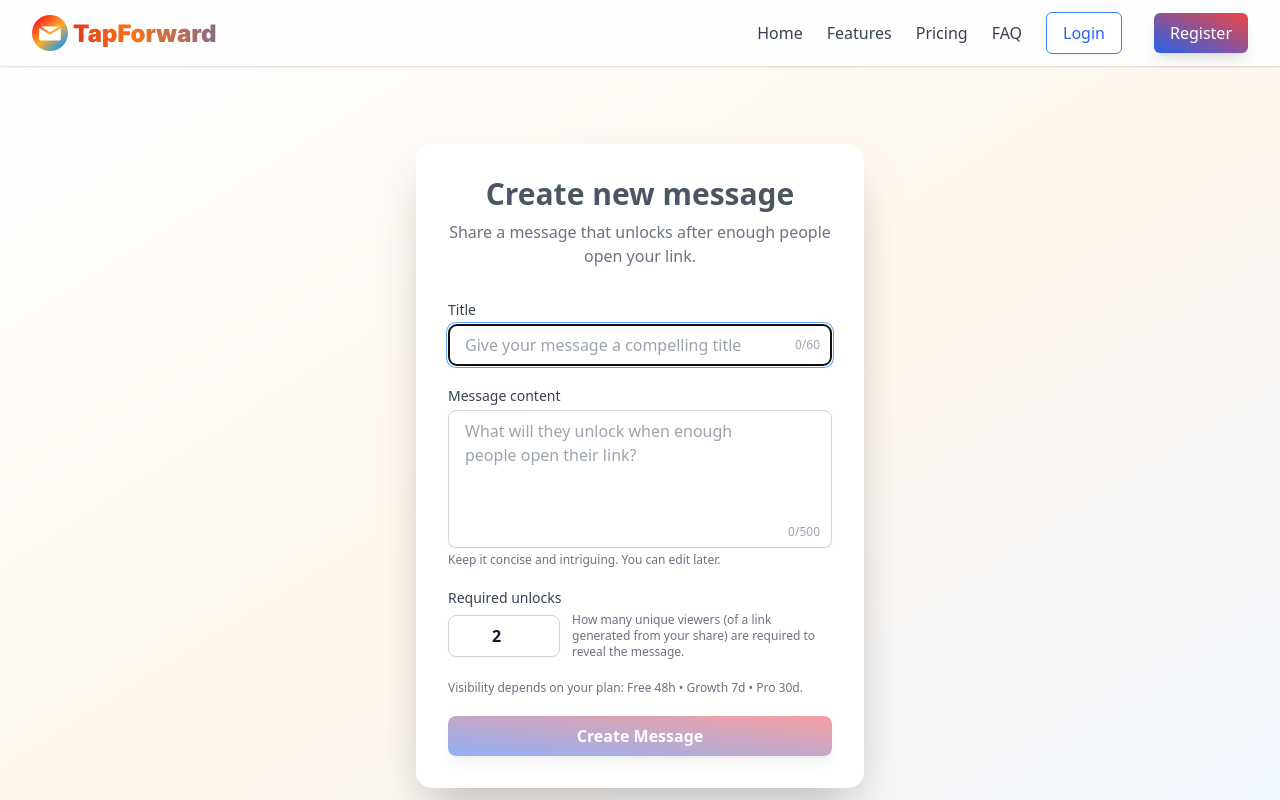
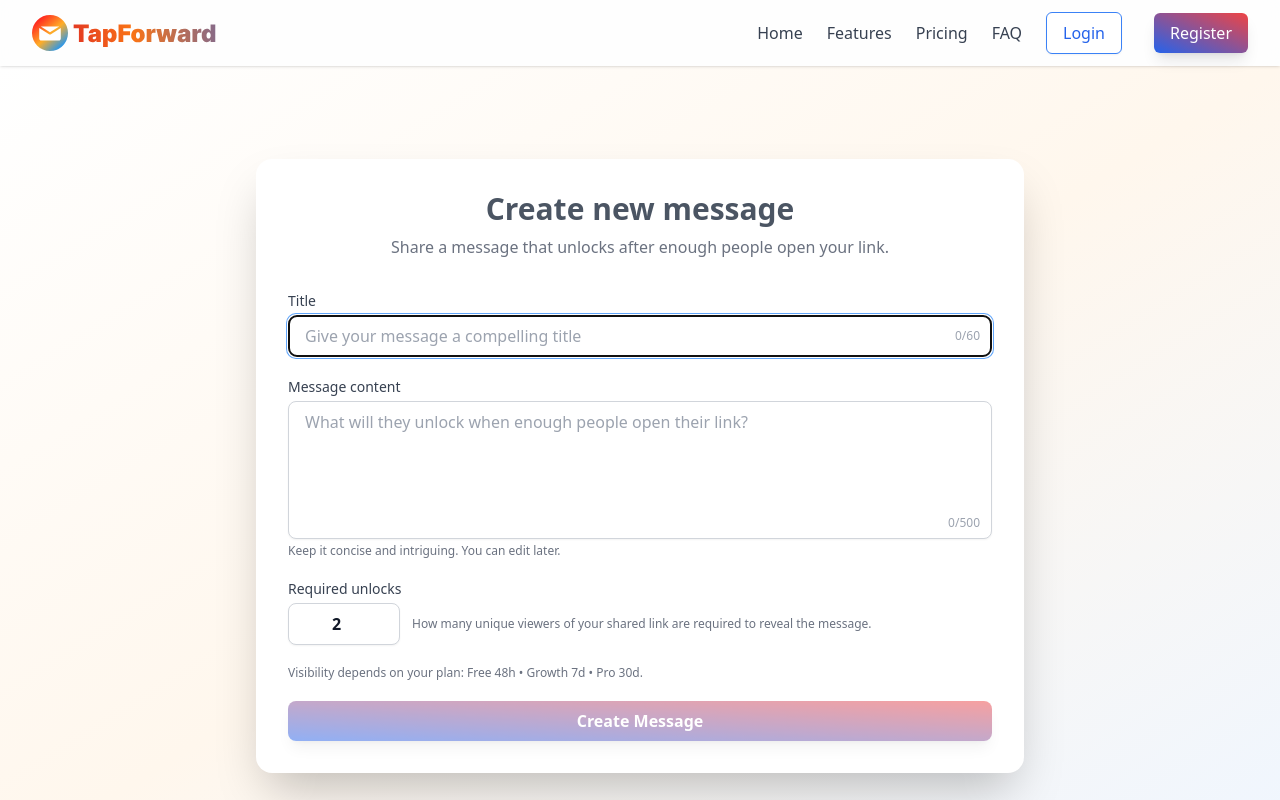
Before and after one commit to alinoajdea/tapforward, a Next.js app: page /messages/new in a window 1280 px wide. Shown: the top 800 px of the page. Built offline with nearby package versions, Linux system fonts and the light colour scheme; no server answers.

Commit message:
Update create new message page.tsx

```diff
--- a/app/messages/new/page.tsx
+++ b/app/messages/new/page.tsx
@@ -13,7 +13,6 @@ export default function CreateMessagePage() {
   const [title, setTitle] = useState("");
   const [content, setContent] = useState("");
   const [unlocksNeeded, setUnlocksNeeded] = useState(2);
-
   const [loading, setLoading] = useState(false);
   const [error, setError] = useState<string | null>(null);
 
@@ -69,10 +68,10 @@ export default function CreateMessagePage() {
   }
 
   return (
-    <div className="min-h-screen flex items-center justify-center bg-gradient-to-br from-white via-orange-50 to-blue-50">
+    <div className="min-h-screen flex items-start sm:items-center justify-center bg-gradient-to-br from-white via-orange-50 to-blue-50 pt-10 sm:pt-0">
       <div
         className="
-          bg-white p-8 w-full max-w-md
+          bg-white p-8 w-full max-w-3xl
           sm:rounded-2xl sm:shadow-2xl sm:border sm:border-gray-100
           rounded-none shadow-none border-none
           min-h-screen sm:min-h-fit
@@ -81,10 +80,10 @@ export default function CreateMessagePage() {
       >
         {/* Header */}
         <div className="flex flex-col items-center mb-8">
-          <h1 className="text-3xl font-extrabold text-gray-600 mb-2">
+          <h1 className="text-3xl font-extrabold text-gray-600 mb-2 text-center">
             Create new message
           </h1>
-          <p className="text-gray-500 text-base text-center">
+          <p className="text-gray-500 text-base text-center max-w-xl">
             Share a message that unlocks after enough people open your link.
           </p>
           {!!slugPreview && (
@@ -180,7 +179,7 @@ export default function CreateMessagePage() {
                 disabled={loading}
               />
               <span className="text-xs text-gray-500">
-                How many unique viewers (of a link generated from your share) are required to reveal the message.
+                How many unique viewers of your shared link are required to reveal the message.
               </span>
             </div>
           </div>
```
